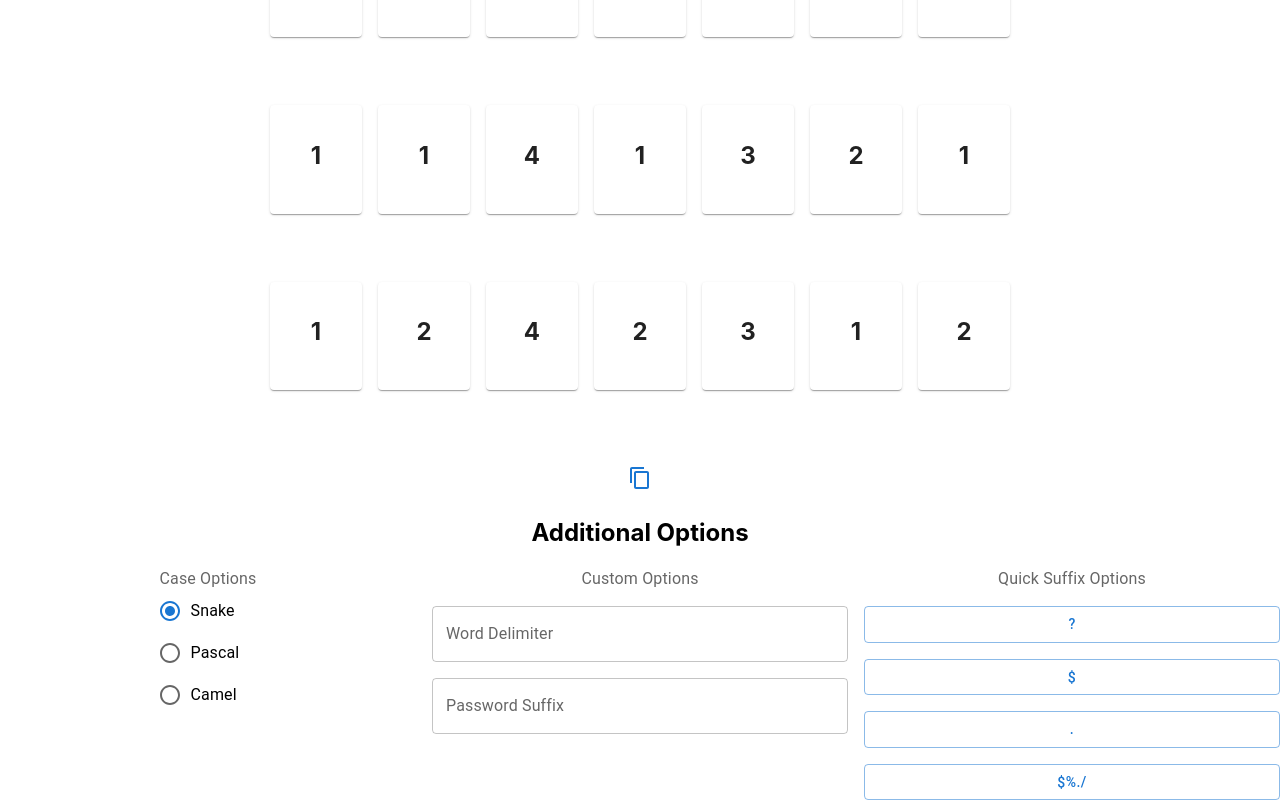
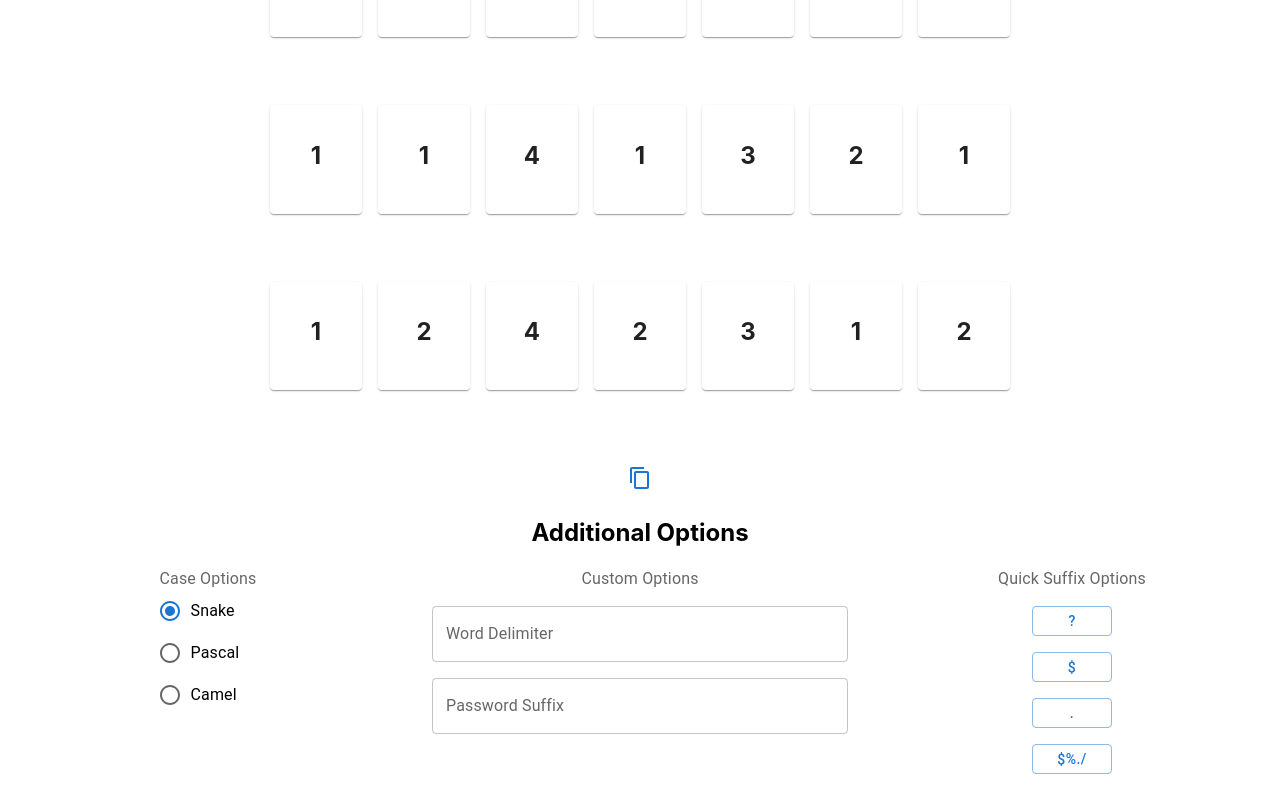
Before and after one commit to dukeydd/pwd-gen, a React (Create React App) app in the folder frontend/: page / in a window 1280 px wide. Shown: the part 218-1018 px from the top of the page. After the commit the page ends 992 px from the top, so only its background shows below. Built offline with nearby package versions, Linux system fonts and the light colour scheme; no server answers.

Commit message:
center and make buttons sensible size

```diff
--- a/frontend/src/App.js
+++ b/frontend/src/App.js
@@ -24,6 +24,10 @@ const useStyles = makeStyles({
     height: 20,
     paddingTop: 20,
     paddingBottom: 20
+  },
+  centreStuff: {
+    justifyContent: 'center',
+    alignItems: 'center',
   }
 });
 
@@ -73,7 +77,6 @@ function App() {
     }
   }, [words, delim, suffix]);
 
-  // add useEffect for delim
 
   const handleCase = (event) => {
 
@@ -192,13 +195,13 @@ function App() {
             </Stack>
           </Grid>
 
-          <Grid item xs={4}>
-            <Stack spacing={2} direction="column">
+          <Grid item xs={4} >
+            <Stack spacing={2} direction="column" className={classes.centreStuff}>
             <FormLabel id="suffix-options-label">Quick Suffix Options</FormLabel>
-              <Button variant="outlined" onClick={handleQuickSuffix} value= "?">?</Button>
-              <Button variant="outlined" onClick={handleQuickSuffix} value="$">$</Button>
-              <Button variant="outlined" onClick={handleQuickSuffix} value=".">.</Button>
-              <Button variant="outlined" onClick={handleQuickSuffix} value="$%./">$%./</Button>
+              <Button variant="outlined" style={{maxWidth: '80px', maxHeight: '30px', minWidth: '80px', minHeight: '30px'}} onClick={handleQuickSuffix} value= "?">?</Button>
+              <Button variant="outlined" style={{maxWidth: '80px', maxHeight: '30px', minWidth: '80px', minHeight: '30px'}} onClick={handleQuickSuffix} value="$">$</Button>
+              <Button variant="outlined" style={{maxWidth: '80px', maxHeight: '30px', minWidth: '80px', minHeight: '30px'}} onClick={handleQuickSuffix} value=".">.</Button>
+              <Button variant="outlined" style={{maxWidth: '80px', maxHeight: '30px', minWidth: '80px', minHeight: '30px'}} onClick={handleQuickSuffix} value="$%./">$%./</Button>
             </Stack>
           </Grid>
         </Grid>
```
